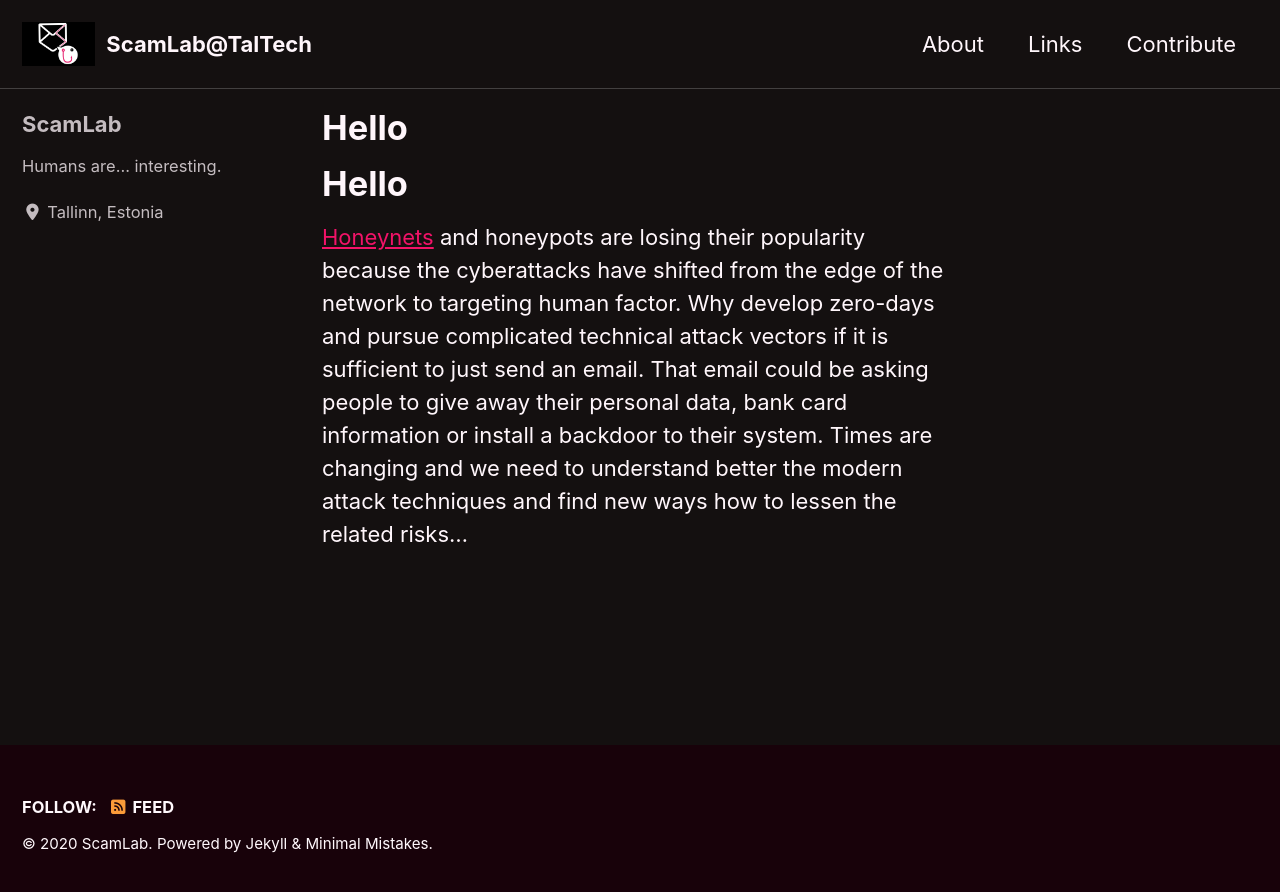
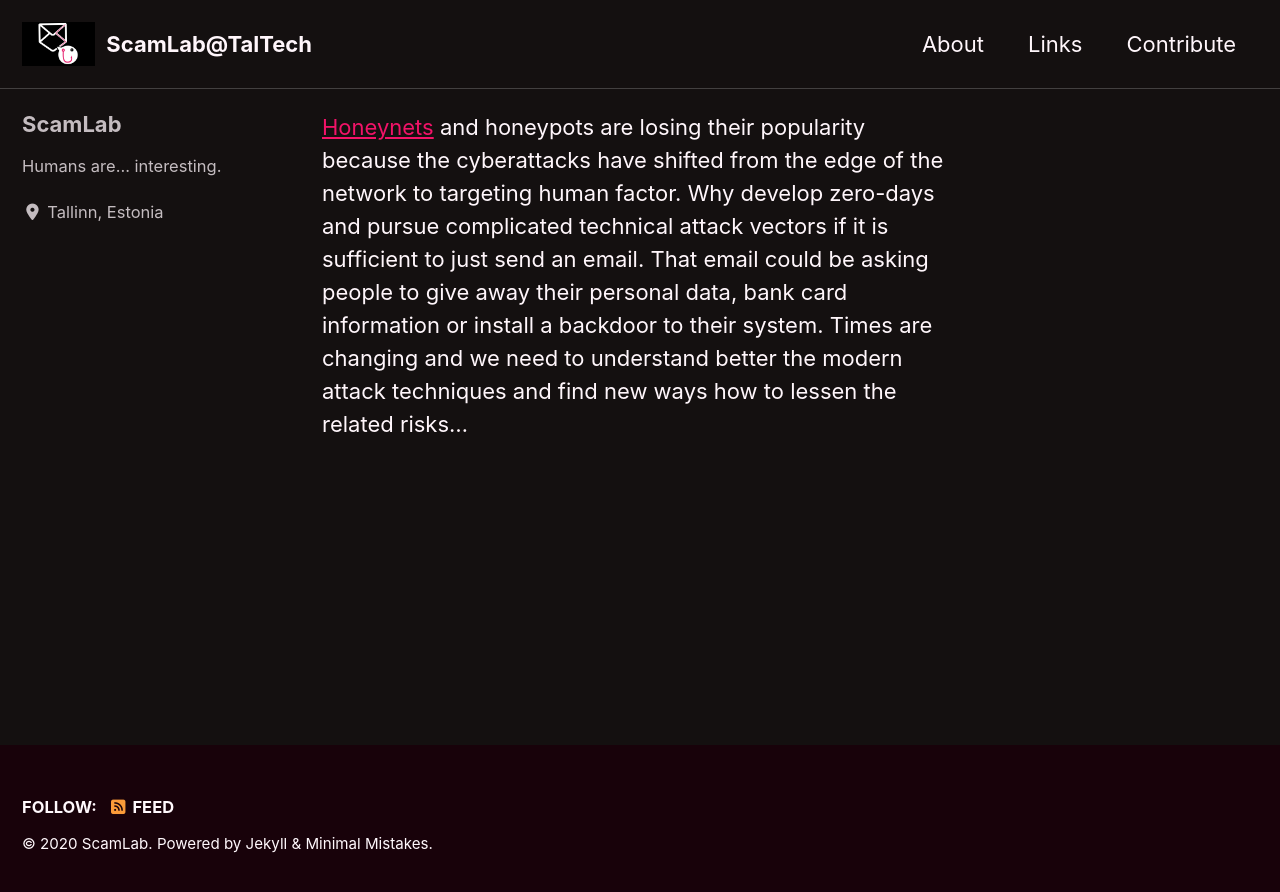
Before and after one commit to scamlab/scamlab.github.io, a Jekyll site: the page built from index.md, in a window 1280 px wide. Shown: the top 892 px of the page. Built offline with Jekyll 4.4.1, drawn with Linux system fonts in a browser that asks for light colours; cached includes are drawn as plain includes; nearby versions of some CDN libraries; the list of posts is cut into pages by our own code; our own code applies the rules of GitHub Pages for plain Markdown files.

Commit message:
removed extra Hello from landing

```diff
--- a/index.md
+++ b/index.md
@@ -4,6 +4,4 @@
 permalink: /
 ---
 
-# Hello
-
 [Honeynets](https://www.sciencedirect.com/topics/computer-science/honeynets) and honeypots are losing their popularity because the cyberattacks have shifted from the edge of the network to targeting human factor. Why develop zero-days and pursue complicated technical attack vectors if it is sufficient to just send an email. That email could be asking people to give away their personal data, bank card information or install a backdoor to their system. Times are changing and we need to understand better the modern attack techniques and find new ways how to lessen the related risks...
```
